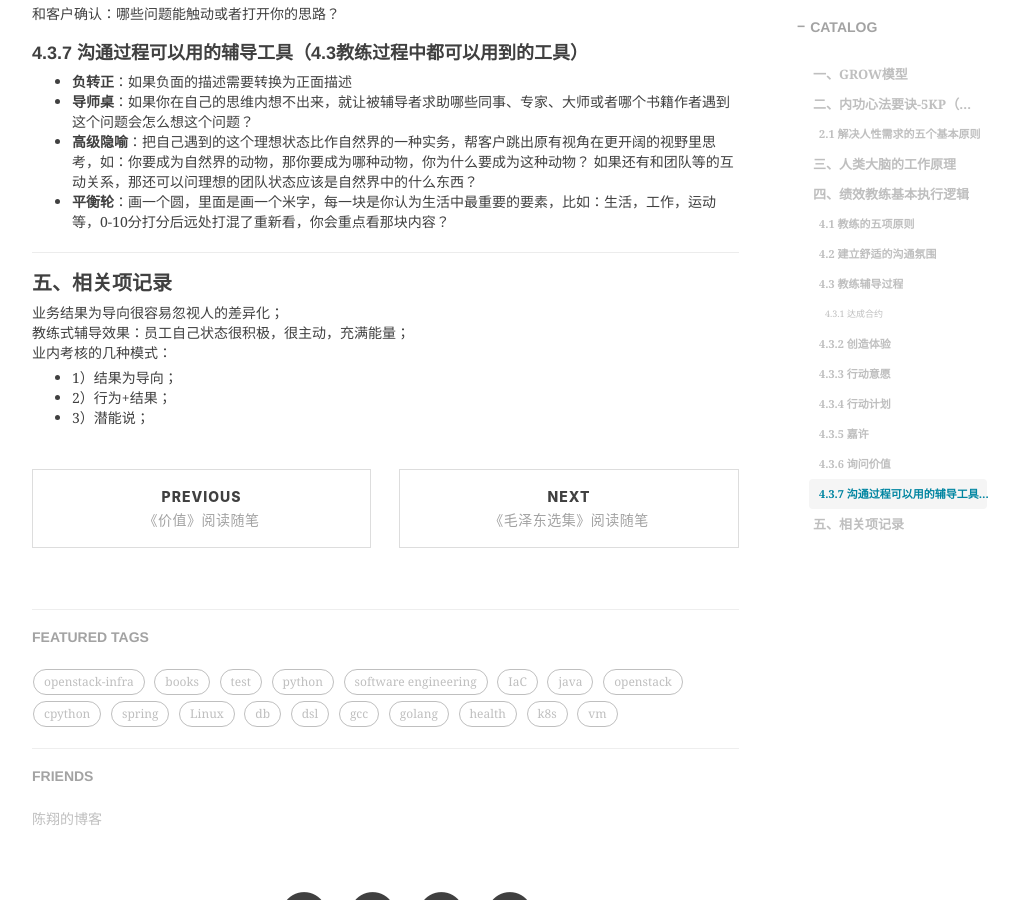
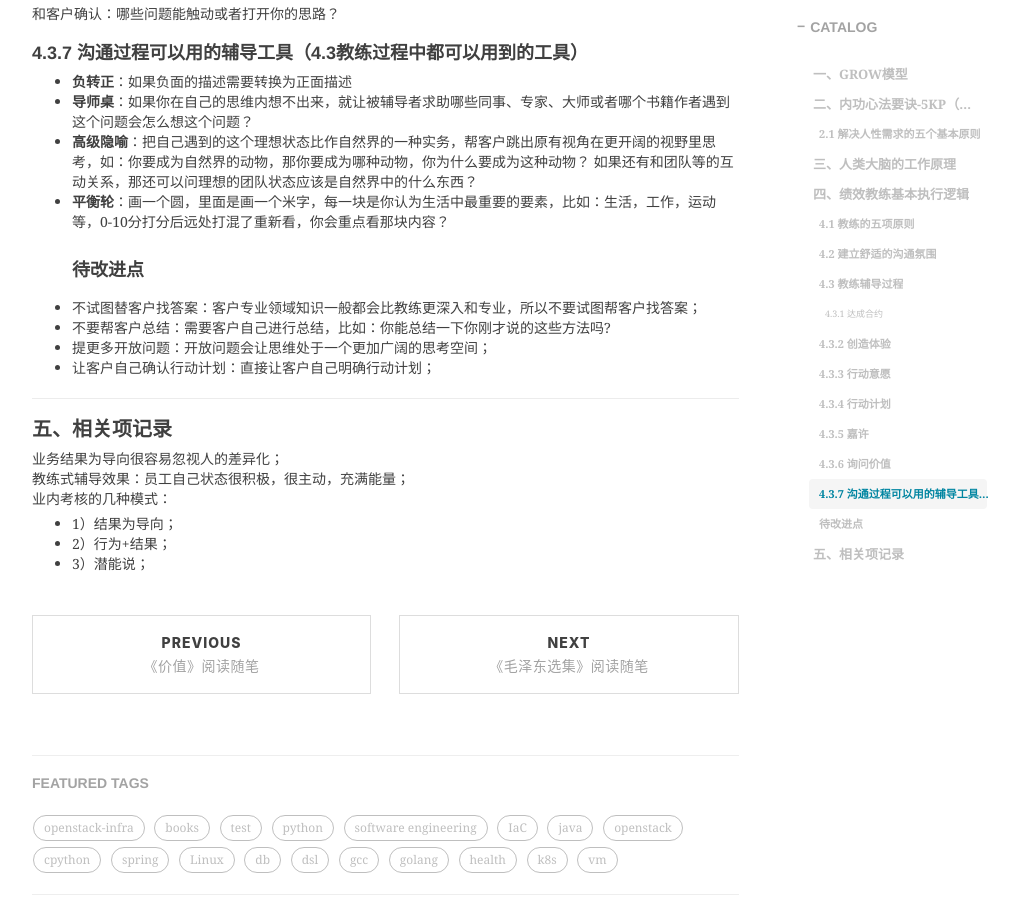
Before and after one commit to shihai1991/shihai1991.github.io, a Jekyll site: the page built from _posts/2022-08-21-教练式辅导.md, in a window 1280 px wide and 900 px high, scrolled down 2528 px. Shown: the whole window, without its empty margins (233-1248 px from the left). Built offline with Jekyll 4.4.1, drawn with Linux system fonts in a browser that asks for light colours; nearby versions of some CDN libraries; comment, search, counter and statistics services are not loaded.

Commit message:
Update 2022-08-21-教练式辅导.md

```diff
--- a/_posts/2022-08-21-教练式辅导.md
+++ b/_posts/2022-08-21-教练式辅导.md
@@ -96,6 +96,11 @@ A：迟到 B1：你为什么迟到了？vs B2：是什么原因导致你迟到
 - **导师桌**：如果你在自己的思维内想不出来，就让被辅导者求助哪些同事、专家、大师或者哪个书籍作者遇到这个问题会怎么想这个问题？
 - **高级隐喻**：把自己遇到的这个理想状态比作自然界的一种实务，帮客户跳出原有视角在更开阔的视野里思考，如：你要成为自然界的动物，那你要成为哪种动物，你为什么要成为这种动物？ 如果还有和团队等的互动关系，那还可以问理想的团队状态应该是自然界中的什么东西？
 - **平衡轮**：画一个圆，里面是画一个米字，每一块是你认为生活中最重要的要素，比如：生活，工作，运动等，0-10分打分后远处打混了重新看，你会重点看那块内容？
+### 待改进点
+- 不试图替客户找答案：客户专业领域知识一般都会比教练更深入和专业，所以不要试图帮客户找答案；
+- 不要帮客户总结：需要客户自己进行总结，比如：你能总结一下你刚才说的这些方法吗?
+- 提更多开放问题：开放问题会让思维处于一个更加广阔的思考空间；
+- 让客户自己确认行动计划：直接让客户自己明确行动计划；
 
 ## 五、相关项记录
 业务结果为导向很容易忽视人的差异化；
```
